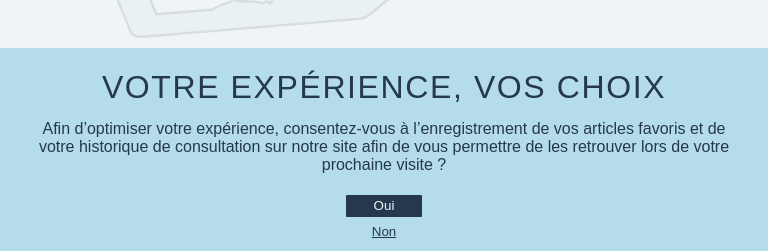
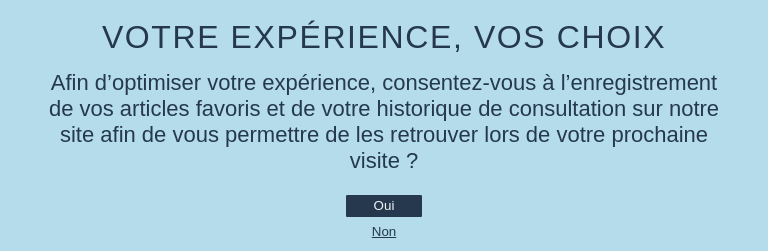
Before and after one commit to WildCodeSchool/2024-12-orleans-cda-project2-team-b, a React (Vite) app: page / in a window 768 px wide. Shown: the part 526-777 px from the top of the page. Built offline with nearby package versions, Linux system fonts and the light colour scheme; a web font is replaced by a local one.

Commit message:
fix the blur in the modal

```diff
--- a/src/components/modal.scss
+++ b/src/components/modal.scss
@@ -95,9 +95,16 @@ div.modal {
     overflow-y: scroll;
     scrollbar-color: #eff4f6 #25384d;
     scrollbar-width: thin;
+    backface-visibility: hidden;
+    will-change: transform, opacity;
   }
   .membersInformations {
     flex-direction: column;
+  }
+  p {
+    font-size: vars.$mobile-description;
+    -webkit-font-smoothing: antialiased;
+    -moz-osx-font-smoothing: grayscale;
   }
 }
 
```
